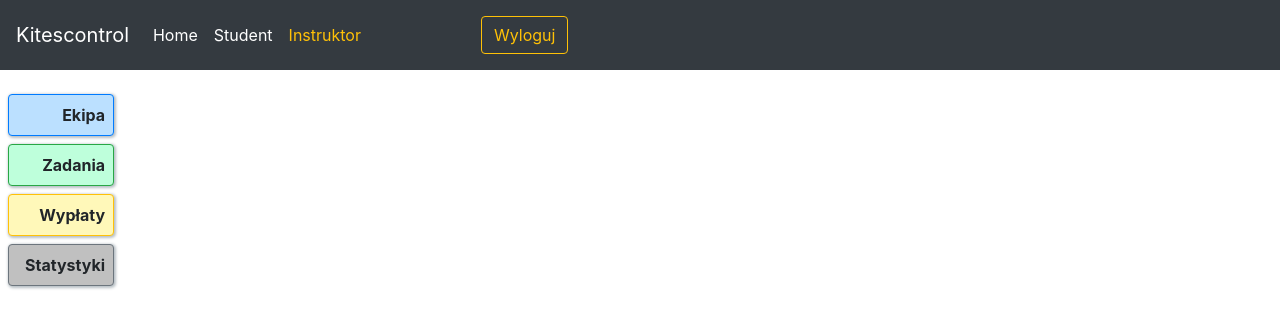
After one commit to 3bitt/kitescontrol-django, a Django app: page /instructor/ in a window 1280 px wide. The commit adds this page. Shown: the top 328 px of the page. Run offline with Django 3.2, Linux system fonts and the light colour scheme; some libraries are stand-ins or nearby versions.

Commit message:
instructor home view with simple mocked nav

```diff
--- /dev/null
+++ b/apps/instructor/static/css/instructor_home.css
@@ -0,0 +1,16 @@
+.instr-nav-crew{
+  background-color: #bbe0ff;
+  box-shadow:1px 1px 3px 1px #b7bfc4;
+}
+.instr-nav-tasks{
+  background-color: #beffdb;
+  box-shadow:1px 1px 3px 1px #b7bfc4;
+}
+.instr-nav-pay{
+  background-color: #fff8b9;
+  box-shadow:1px 1px 3px 1px #b7bfc4;
+}
+.instr-nav-stats{
+  background-color: #c0c0c0;
+  box-shadow:1px 1px 3px 1px #b7bfc4;
+}
--- /dev/null
+++ b/apps/instructor/templates/instructor/instructor_home.html
@@ -0,0 +1,34 @@
+{% extends 'base.html' %}
+{% load static %}
+
+{% block extra_css %}
+  <link rel="stylesheet" href="{% static 'css/instructor_home.css' %}">
+{% endblock extra_css %}
+
+{% block content %}
+
+<div class="container-fluid">
+  <div class="row mt-3">
+
+    <div class="flex-column">
+      <div class="instr-nav-crew m-2 p-2 border border-primary rounded d-flex align-items-center justify-content-between">
+        <i class="fas fa-users fa-lg mr-1"></i>
+        <strong class="ml-1">Ekipa</strong>
+        </div>
+      <div class="instr-nav-tasks m-2 p-2 border border-success rounded d-flex align-items-center justify-content-between">
+        <i class="fas fa-tasks fa-lg mr-1"></i>
+        <strong class="ml-1">Zadania</strong>
+        </div>
+      <div class="instr-nav-pay m-2 p-2 border border-warning rounded d-flex align-items-center justify-content-between">
+        <i class="fas fa-dollar-sign fa-lg"></i>
+        <strong>Wypłaty</strong>
+      </div>
+      <div class="instr-nav-stats m-2 p-2 border border-secondary rounded d-flex align-items-center justify-content-between">
+        <i class="fas fa-chart-bar fa-lg mr-1"></i>
+        <strong class="ml-1">Statystyki</strong>
+      </div>
+    </div>
+
+  </div>
+</div>
+{% endblock content %}
--- /dev/null
+++ b/apps/instructor/urls.py
@@ -0,0 +1,17 @@
+from django.contrib import admin
+from django.urls import path
+from .views import (
+    InstructorHomeView,
+    )
+
+app_name = 'instructor'
+urlpatterns = [
+    path('', InstructorHomeView.as_view(), name='instructor-home'),
+    # path('create/', StudentCreateView.as_view(), name='student-create'),
+    # path('<int:pk>/', StudentDetailView.as_view(), name='student-detail'),
+    # path('<int:pk>/edit/', StudentUpdateView.as_view(editMode=True), name='student-detail-edit' ),
+    # path('delete/<int:pk>/', StudentDeleteView.as_view(), name='student-delete'),
+    # path('q', StudentSearchView.as_view(), name='student-search'),
+
+
+]
--- a/apps/instructor/views.py
+++ b/apps/instructor/views.py
@@ -1,3 +1,7 @@
 from django.shortcuts import render
+from django.views.generic.base import TemplateView
 
 # Create your views here.
+
+class InstructorHomeView(TemplateView):
+    template_name = 'instructor/instructor_home.html'
--- a/kitescontrol/settings.py
+++ b/kitescontrol/settings.py
@@ -140,9 +140,9 @@ SITE_ROOT = os.path.dirname(os.path.dirname(__file__))
 
 STATIC_ROOT = 'staticfiles'
 STATIC_URL = '/static/'
-STATICFILES_DIRS = (
+STATICFILES_DIRS = [
     os.path.join(SITE_ROOT, 'static'),
-    )
+    ]
 
 LOGIN_REDIRECT_URL = '/'
 LOGOUT_REDIRECT_URL = '/'
--- a/kitescontrol/urls.py
+++ b/kitescontrol/urls.py
@@ -20,5 +20,6 @@ urlpatterns = [
     path('admin/', admin.site.urls),
     path('', include('dashboard.urls')),
     path('student/', include('student.urls')),
+    path('instructor/', include('instructor.urls')),
     path('auth/', include('account.urls'))
 ]
--- a/templates/base.html
+++ b/templates/base.html
@@ -27,10 +27,18 @@
         <a class="nav-link"  href="{% url 'dashboard:dashboard-home' %}">Home <span class="sr-only">(current)</span></a>
       </li>
       <li class="nav-item active">
-        <a class="nav-link {% if 'student' in request.path%}text-warning{%endif%}" href="{% url 'student:student-list' %}">
+        <a class="nav-link {% if 'student' in request.path%}text-warning{%endif%}"
+          href="{% url 'student:student-list' %}">
           <span>Student</span>
         </a>
       </li>
+      <li class="nav-item active">
+        <a class="nav-link {% if 'instructor' in request.path%}text-warning{%endif%}"
+          href="{% url 'instructor:instructor-home' %}">
+          <span>Instruktor</span>
+        </a>
+      </li>
+
     </ul>
     <div class="ml-5 pl-5">
       <a class="nav-link" href="{% url 'account:logout' %}" >
```
